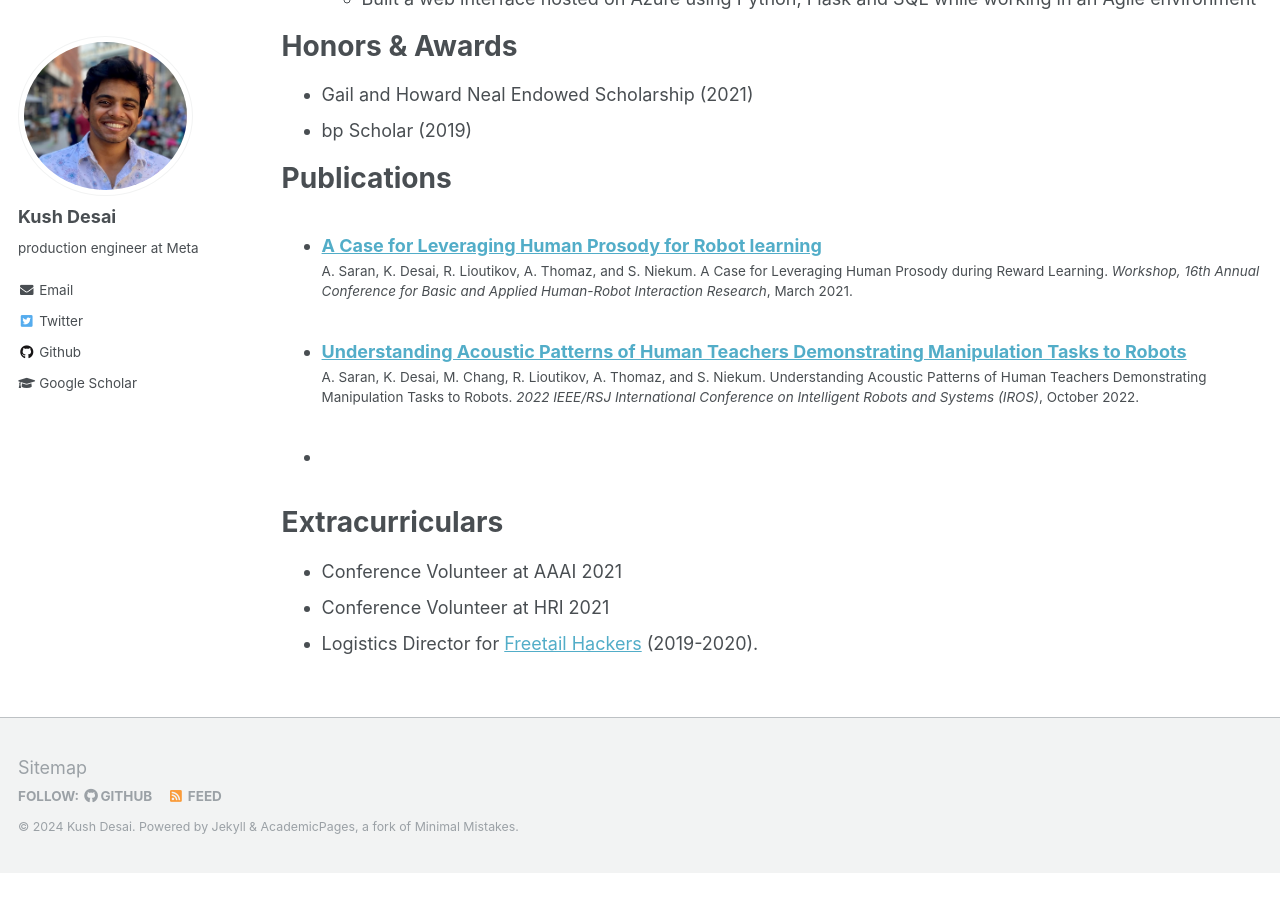
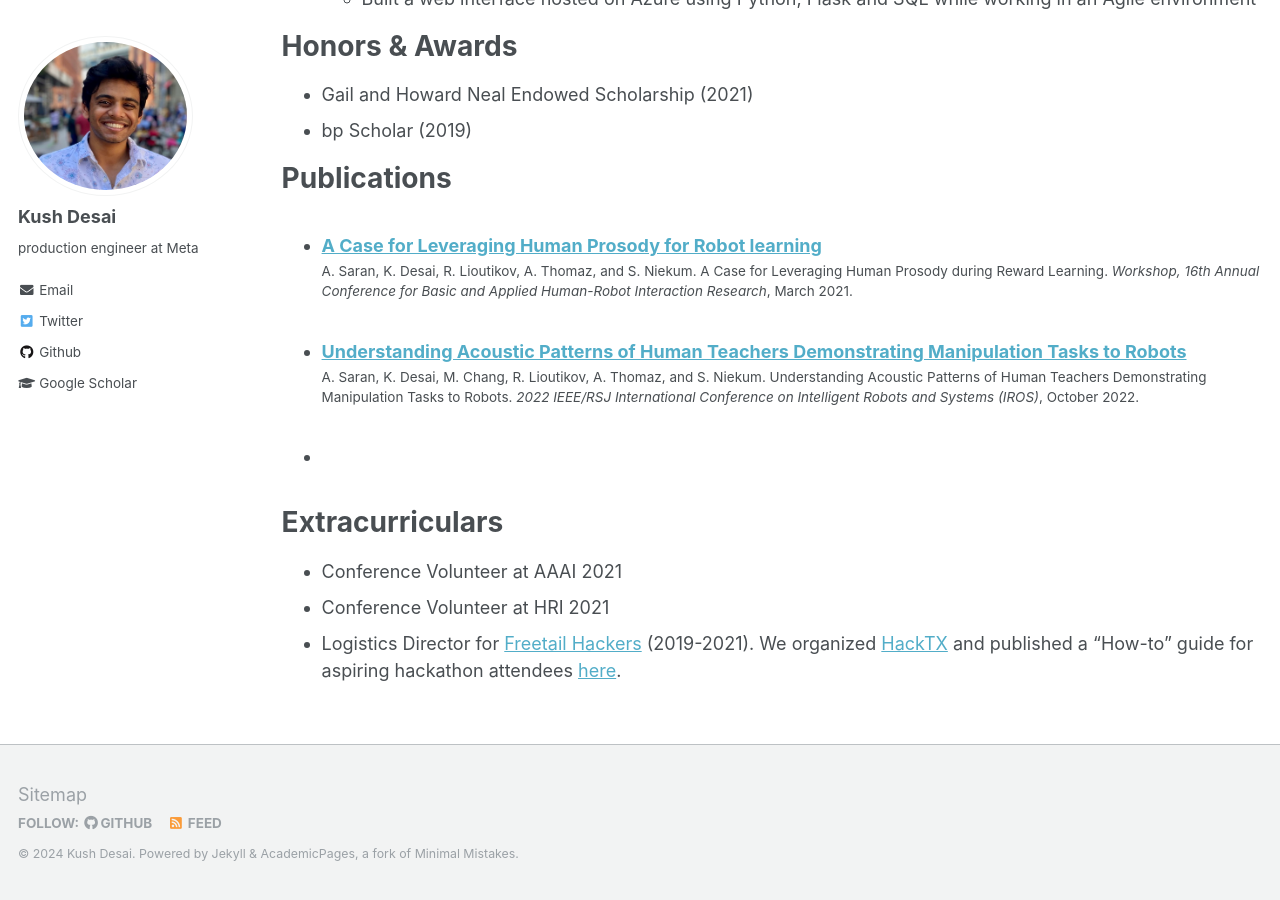
Before and after one commit to kdesai2018/kdesai2018.github.io, a Jekyll site: the page built from _pages/cv.md, in a window 1280 px wide and 900 px high, scrolled down 1019 px. Built offline with Jekyll 4.4.1, drawn with Linux system fonts in a browser that asks for light colours; before the commit the page ends 1892 px from its top, so only the background shows below that.

Commit message:
update cv

```diff
--- a/_pages/cv.md
+++ b/_pages/cv.md
@@ -54,7 +54,7 @@ Extracurriculars
 ======
 * Conference Volunteer at AAAI 2021
 * Conference Volunteer at HRI 2021
-* Logistics Director for [Freetail Hackers](http://freetailhackers.com) (2019-2020).
+* Logistics Director for [Freetail Hackers](http://freetailhackers.com) (2019-2021). We organized [HackTX](https://hacktx.com/) and published a "How-to" guide for aspiring hackathon attendees [here](https://github.com/kdesai2018/ultimate-hackathon-starting-guide).
 
 
 <!-- Talks
```
